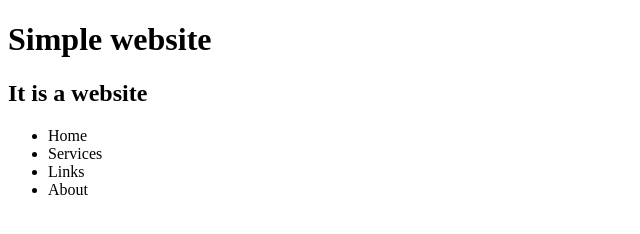
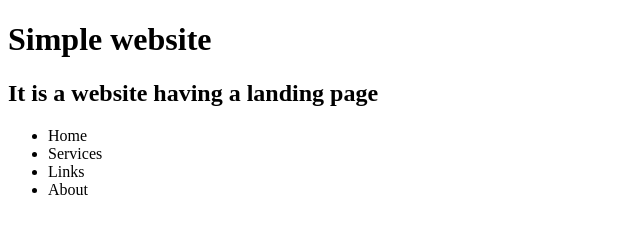
Before and after one commit to Shekhar938/git-session, a plain HTML site: page index.html in a window 1280 px wide. Shown: the whole page, without its empty margins (0-640 px from the left). Drawn offline with Linux system fonts and the light colour scheme.

```diff
--- a/index.html
+++ b/index.html
@@ -9,7 +9,7 @@
         <h1>
             Simple website
         </h1>
-        <h2>It is a website</h2>
+        <h2>It is a website having a landing page</h2>
         <ul>
             <li>Home</li>
             <li>Services</li>
```
